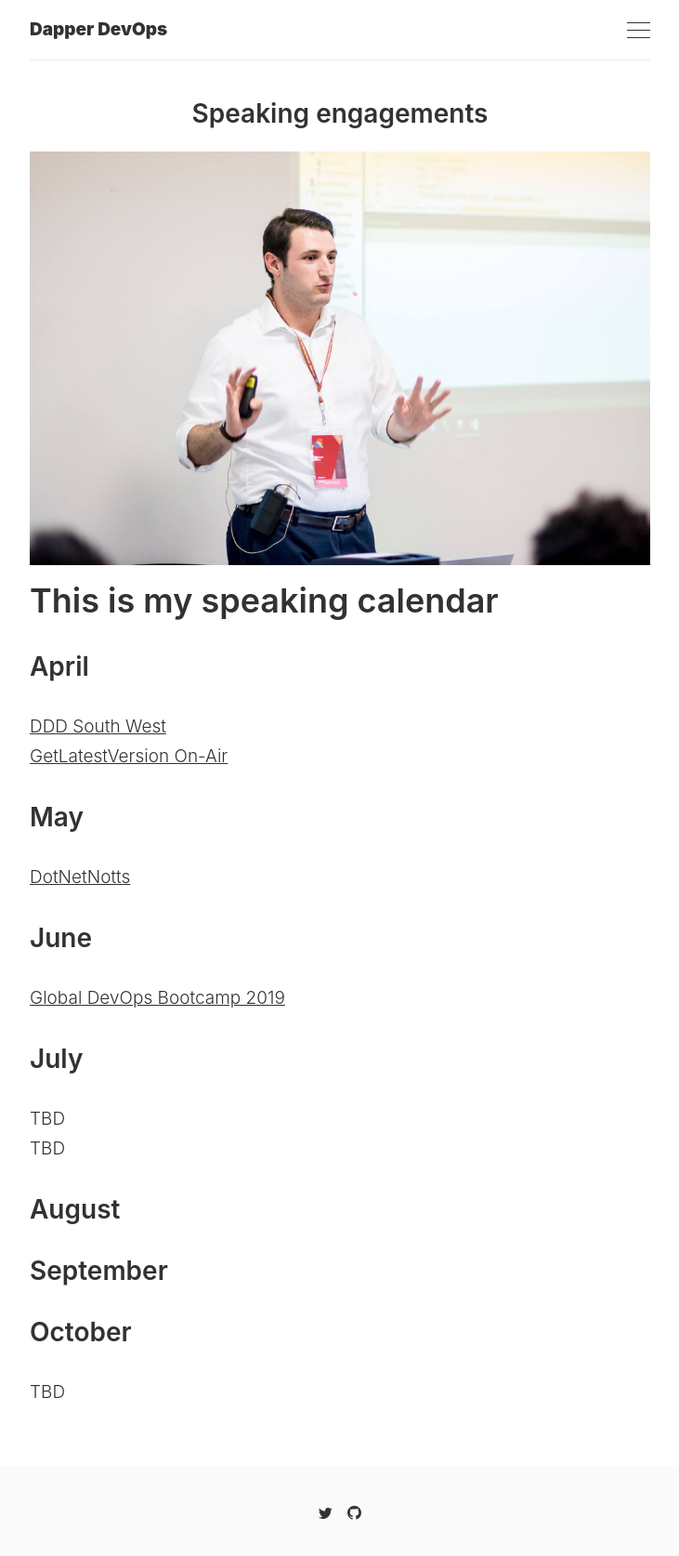
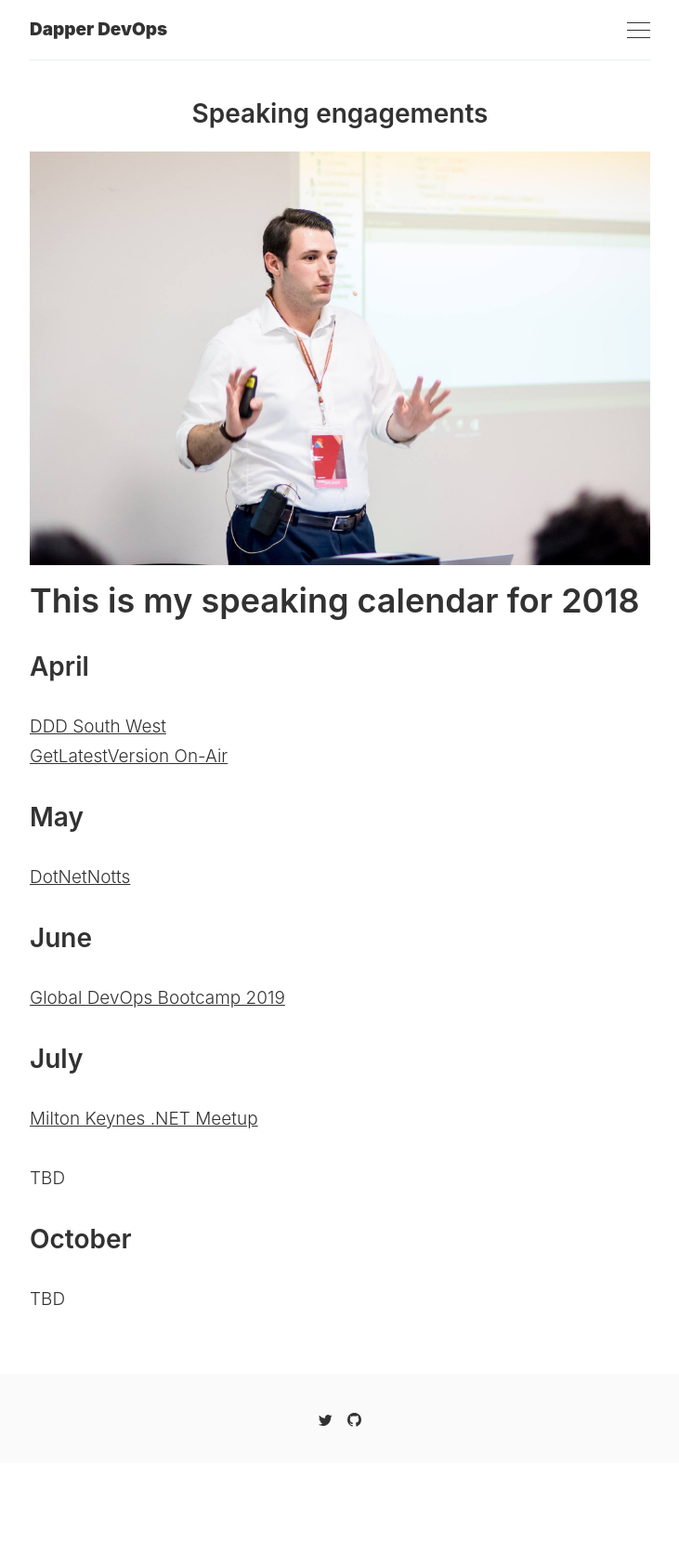
Before and after one commit to MattVSTS/mattvsts.github.io, a Jekyll site: the page built from _pages/engagements.md, in a window 1280 px wide. Shown: the whole page at 93% size, without its empty margins (274-1005 px from the left). Built offline with Jekyll 4.4.1, drawn with Linux system fonts in a browser that asks for light colours; comment, search, counter and statistics services are not loaded; after the commit the page ends 1574 px from its top, so only the background shows below that.

```diff
--- a/_pages/engagements.md
+++ b/_pages/engagements.md
@@ -4,7 +4,7 @@ title: Speaking engagements
 image: '/images/pages/engagements.jpg'
 ---
 
-# This is my speaking calendar
+# This is my speaking calendar for 2018
 
 April
 ---
@@ -21,14 +21,9 @@ June
 
 July
 ---
+[Milton Keynes .NET Meetup](https://www.meetup.com/Milton-Keynes-NET-Meetup-Group/events/260338877/)
+
 TBD
-TBD
-
-August
----
-
-September
----
 
 October
 ---
```
Also changed, not shown: _posts/2019-06-05-review-azure-devops-server-2019-cookbook.md (added, +16 -0 lines), 1 other file.
